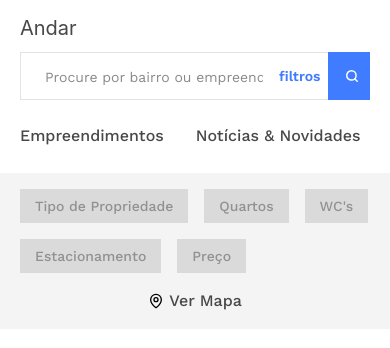
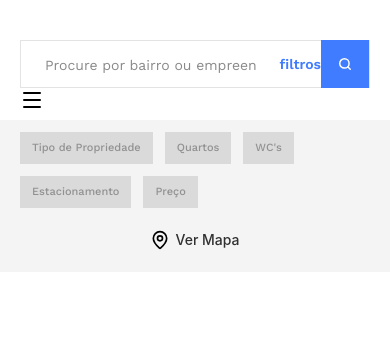
Before and after one commit to antnmrtnds/andar, a Next.js app in the folder frontend/: page /propriedades in a window 390 px wide. Shown: the top 348 px of the page. Built offline with nearby package versions, Linux system fonts and the light colour scheme.

Commit message:
properties header trouble

```diff
--- a/frontend/src/components/PropertiesHeader.module.css
+++ b/frontend/src/components/PropertiesHeader.module.css
@@ -32,9 +32,8 @@
   display: flex;
   gap: 24px;
   align-items: center;
+  justify-content: flex-start;
   flex: 1;
-  min-height: 1px;
-  min-width: 1px;
 }
 
 .title {
@@ -70,6 +69,7 @@
   padding-left: 24px;
   min-height: 1px;
   min-width: 1px;
+  max-width: 440px;
 }
 
 .searchInput {
@@ -144,7 +144,7 @@
   height: 40px;
   align-items: center;
   justify-content: center;
-  gap: 32px;
+  gap: 16px;
   padding-right: 0px;
 }
 
@@ -157,7 +157,7 @@
   padding: 8px 0px 8px 0px;
   font-family: 'Work Sans', sans-serif;
   font-weight: var(--fontweight-medium);
-  font-size: var(--fontsize-body-md);
+  font-size: var(--fontsize-body-medium);
   line-height: 24px;
   color: var(--dark-gray);
   white-space: nowrap;
@@ -171,13 +171,15 @@
 
 /* Filter Bar Section */
 .filterBar {
-  background: var(--really-light-gray);
+  background: #f4f4f4;
   box-sizing: border-box;
   display: flex;
   align-items: center;
   justify-content: space-between;
+  gap: 16px;
   padding: 16px 40px;
   width: 100%;
+  flex-wrap: wrap;
 }
 
 .filterButtons {
@@ -219,88 +221,247 @@
   box-sizing: border-box;
   display: flex;
   gap: 5px;
-  font-family: 'Work Sans', sans-serif;
   align-items: center;
   justify-content: center;
+  padding: 8px 16px;
+  border-radius: 10px;
+  text-decoration: none;
   transition: background-color 0.2s;
+  flex-shrink: 0;
 }
 
 .verMapa span {
-  font-family: 'Work Sans', sans-serif;
-  font-weight: var(--fontweight-medium);
-  font-size: var(--fontsize-body-large);
+  font-family: 'Inter', sans-serif;
+  font-weight: 500;
+  font-size: 14px;
   line-height: 24px;
-  color: var(--dark-gray);
+  color: #303030;
   white-space: nowrap;
 }
 
 .verMapa:hover {
-  color: var(--color-text-headings-highlight);
+  background-color: #e3e3e3;
 }
 
-.verMapa svg {
-  width: 16px;
-  height: 16px;
+/* Hamburger Button */
+.hamburgerButton {
+  display: none;
+  background: transparent;
+  border: none;
+  cursor: pointer;
+  padding: 0;
+  width: 24px;
+  height: 24px;
+  align-items: center;
+  justify-content: center;
 }
 
-.verMapa span:hover {
-  color: var(--color-text-headings-highlight);
-}
 /* Responsive Design */
+
+/* Tablet - 1024px and below */
 @media (max-width: 1024px) {
+  /* Show hamburger, hide desktop menu */
+  .hamburgerButton {
+    display: flex;
+    flex-shrink: 0;
+    margin-left: auto;
+  }
+
+  .headerMenu {
+    display: none;
+  }
+
   .headerTop {
     padding: 0 40px;
+    gap: 16px;
   }
 
   .filterBar {
     padding: 16px 40px;
+    height: auto;
+    min-height: 67px;
   }
 
   .titleAndSearch {
-    gap: 16px;
+    gap: 24px;
+    flex: 1;
+  }
+
+  .title {
+    flex-shrink: 0;
   }
 
   .searchBarContainer {
-    max-width: 400px;
+    flex: 1;
+    min-width: 0; /* Allow flex item to shrink below content size */
+  }
+
+  .searchInput {
+    min-width: 0; /* Allow input to shrink and clip text */
+  }
+
+  .searchActions {
+    flex-shrink: 0; /* Keep filters and button always visible */
   }
 }
 
+/* Keep Ver Mapa visible on tablet */
+
+/* Medium tablet - 800px and below */
+@media (max-width: 800px) {
+  .titleAndSearch {
+    gap: 24px;
+  }
+
+  .searchBarContainer {
+    min-width: 150px; /* Ensure minimum usable width but allow more flexibility */
+  }
+}
+
+/* Narrow tablet - 750px and below */
+@media (max-width: 750px) {
+  .headerTop {
+    padding: 0 40px;
+    gap: 8px;
+  }
+
+  .titleAndSearch {
+    gap: 8px;
+    flex-wrap: nowrap; /* Prevent wrapping */
+    flex: 1;
+  }
+
+  .title {
+    flex-shrink: 0;
+    white-space: nowrap;
+  }
+
+  .searchBarContainer {
+    flex: 1 1 auto; /* Allow growth and shrinkage */
+    min-width: 100px; /* Very small minimum for tight spaces */
+    max-width: 100%; /* Override the 512px constraint */
+  }
+
+  .hamburgerButton {
+    flex-shrink: 0;
+  }
+
+  .searchBar {
+    min-width: 100px; /* Allow the search bar itself to shrink */
+  }
+
+  .filtrosText {
+    display: none; /* Hide "filtros" text to save space */
+  }
+
+  .filtrosButton {
+    padding-left: 0;
+    min-width: 0;
+    gap: 0;
+  }
+
+  .searchActions {
+    min-width: 56px; /* Just the search button width */
+    gap: 0;
+  }
+}
+
+/* Mobile - 768px and below */
 @media (max-width: 768px) {
+  .header {
+    gap: 0;
+  }
+
+  .desktop {
+    gap: 0;
+  }
+
   .headerTop {
-    flex-direction: column;
     height: auto;
-    padding: 16px 20px;
-    gap: 16px;
+    padding: 32px 40px 8px 40px;
+    flex-wrap: wrap;
+    gap: 0;
   }
 
   .titleAndSearch {
     width: 100%;
-    flex-direction: column;
-    align-items: flex-start;
+    gap: 0;
+    flex-wrap: wrap;
+    flex: none;
+  }
+
+  .title {
+    flex: 1;
+    min-width: 0;
+  }
+
+  .hamburgerButton {
+    flex-shrink: 0;
+    margin-left: 0;
+  }
+
+  .searchBarContainer {
+    order: 3; /* Move to next row */
+    width: 100%;
+    max-width: 100%;
+    margin-top: 16px;
+    min-width: 0;
+  }
+
+  /* Restore filtros text on mobile since search bar gets full row */
+  .filtrosText {
+    display: block;
+  }
+
+  .filtrosButton {
+    padding-left: 16px;
+  }
+
+  .searchActions {
+    min-width: 112px;
+  }
+
+  .filterBar {
+    padding: 16px 40px;
+    background: #f4f4f4;
+    min-height: auto;
+    flex-wrap: wrap;
+  }
+
+  .filterButtons {
+    flex: 1 1 100%;
+    width: 100%;
+  }
+
+  .verMapa {
+    flex: 0 0 auto;
+    width: 100%;
+    justify-content: center;
+  }
+}
+
+/* Small mobile - 480px and below */
+@media (max-width: 480px) {
+  .headerTop {
+    padding: 24px 20px 8px 20px;
+  }
+
+  .filterBar {
+    padding: 12px 20px;
     gap: 12px;
   }
 
-  .searchBarContainer {
-    max-width: 100%;
-    width: 100%;
-  }
-
-  .headerMenu {
-    width: 100%;
-    justify-content: flex-start;
-    overflow-x: auto;
-    height: auto;
-  }
-
-  .filterBar {
-    flex-direction: column;
-    gap: 16px;
-    align-items: flex-start;
-    padding: 16px 20px;
+  .title {
+    font-size: 18px;
   }
 
   .filterButtons {
-    width: 100%;
+    gap: 12px;
+  }
+
+  .filterButton {
+    font-size: 11px;
+    padding: 4px 12px;
   }
 
   .verMapa {
--- a/frontend/src/components/PropertiesHeader.tsx
+++ b/frontend/src/components/PropertiesHeader.tsx
@@ -1,7 +1,7 @@
 'use client'
 
 import React, { useState } from 'react'
-import { MapPin, Search } from 'lucide-react'
+import { MapPin, Search, Menu } from 'lucide-react'
 import styles from './PropertiesHeader.module.css'
 
 interface PropertiesHeaderProps {
@@ -12,11 +12,16 @@ export const PropertiesHeader: React.FC<PropertiesHeaderProps> = ({
   title = 'Andar'
 }) => {
   const [searchQuery, setSearchQuery] = useState('')
+  const [isMenuOpen, setIsMenuOpen] = useState(false)
 
   const handleSearch = (e: React.FormEvent) => {
     e.preventDefault()
     // Handle search logic here
     console.log('Search query:', searchQuery)
+  }
+
+  const toggleMenu = () => {
+    setIsMenuOpen(!isMenuOpen)
   }
 
   return (
@@ -46,6 +51,7 @@ export const PropertiesHeader: React.FC<PropertiesHeaderProps> = ({
               </div>
             </form>
           </div>
+          {/* Desktop Navigation Menu */}
           <nav className={styles.headerMenu}>
             <a href="/empreendimentos" className={styles.menuButton}>
               Empreendimentos
@@ -57,6 +63,14 @@ export const PropertiesHeader: React.FC<PropertiesHeaderProps> = ({
               Profissionais
             </a>
           </nav>
+          {/* Hamburger Menu Button */}
+          <button
+            className={styles.hamburgerButton}
+            onClick={toggleMenu}
+            aria-label="Toggle menu"
+          >
+            <Menu size={24} color="black" />
+          </button>
         </div>
 
         {/* Filter Bar Section */}
```
